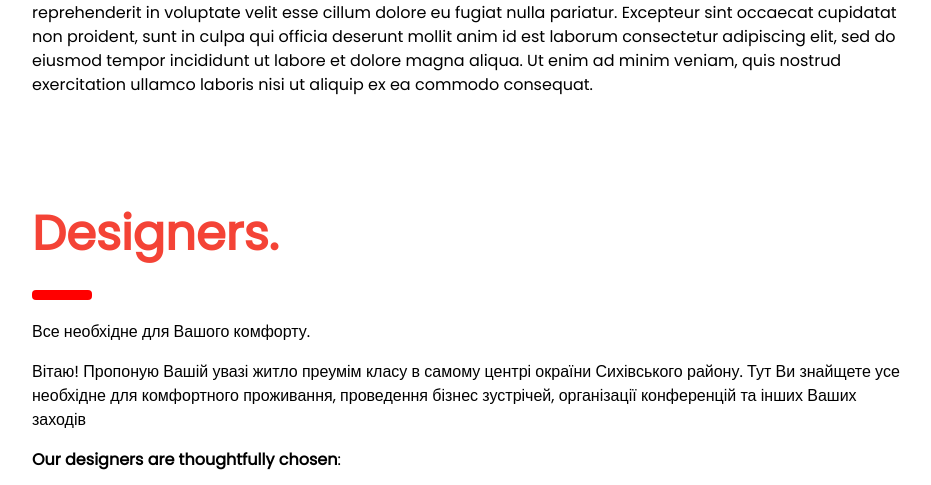
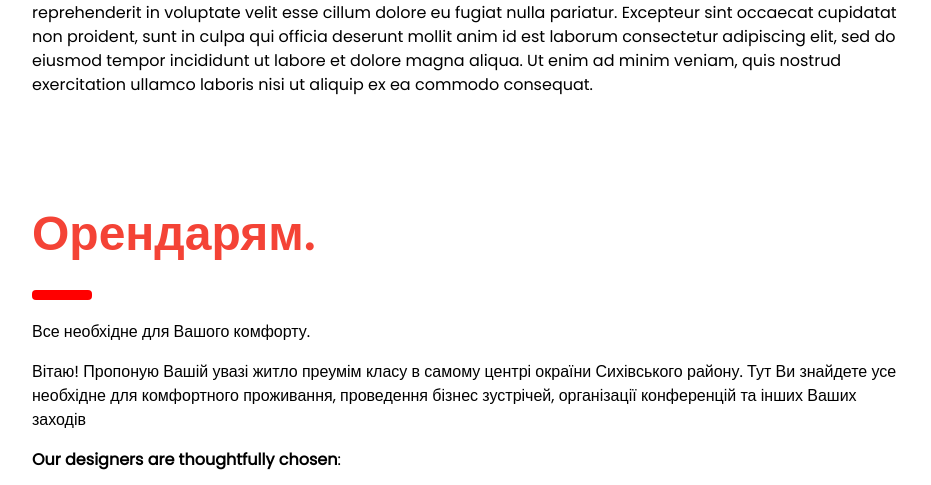
Before and after one commit to YuriiKachur/primerose, a Flask app: page / in a window 1280 px wide. Shown: the part 1625-2110 px from the top of the page, without its empty margins (324-1255 px from the left). Run offline with Flask 3, Linux system fonts and the light colour scheme.

Commit message:
Update index.html

```diff
--- a/templates/index.html
+++ b/templates/index.html
@@ -46,7 +46,7 @@ body {font-size:16px;}
   <!-- Header -->
   <div class="w3-container" style="margin-top:80px" id="showcase">
     <h1 class="w3-jumbo"><b>Classic room 42</b></h1>
-    <h1 class="w3-xxxlarge w3-text-red"><b>Showcase.</b></h1>
+    <h1 class="w3-xxxlarge w3-text-red"><b>Галерея</b></h1>
     <hr style="width:50px;border:5px solid red" class="w3-round">
   </div>
 
@@ -85,12 +85,12 @@ body {font-size:16px;}
     </p>
   </div>
 
-  <!-- Орендарям -->
+  <!-- Desiner -->
   <div class="w3-container" id="designers" style="margin-top:75px">
-    <h1 class="w3-xxxlarge w3-text-red"><b>Designers.</b></h1>
+    <h1 class="w3-xxxlarge w3-text-red"><b>Орендарям.</b></h1>
     <hr style="width:50px;border:5px solid red" class="w3-round">
     <p>Все необхідне для Вашого комфорту.</p>
-    <p>Вітаю! Пропоную Вашій увазі житло преумім класу в самому центрі окраїни Сихівського району. Тут Ви знайщете усе необхідне для комфортного проживання, проведення бізнес зустрічей,
+    <p>Вітаю! Пропоную Вашій увазі житло преумім класу в самому центрі окраїни Сихівського району. Тут Ви знайдете усе необхідне для комфортного проживання, проведення бізнес зустрічей,
       організації конференцій та інших Ваших заходів
     </p>
     <p><b>Our designers are thoughtfully chosen</b>:</p>
```
